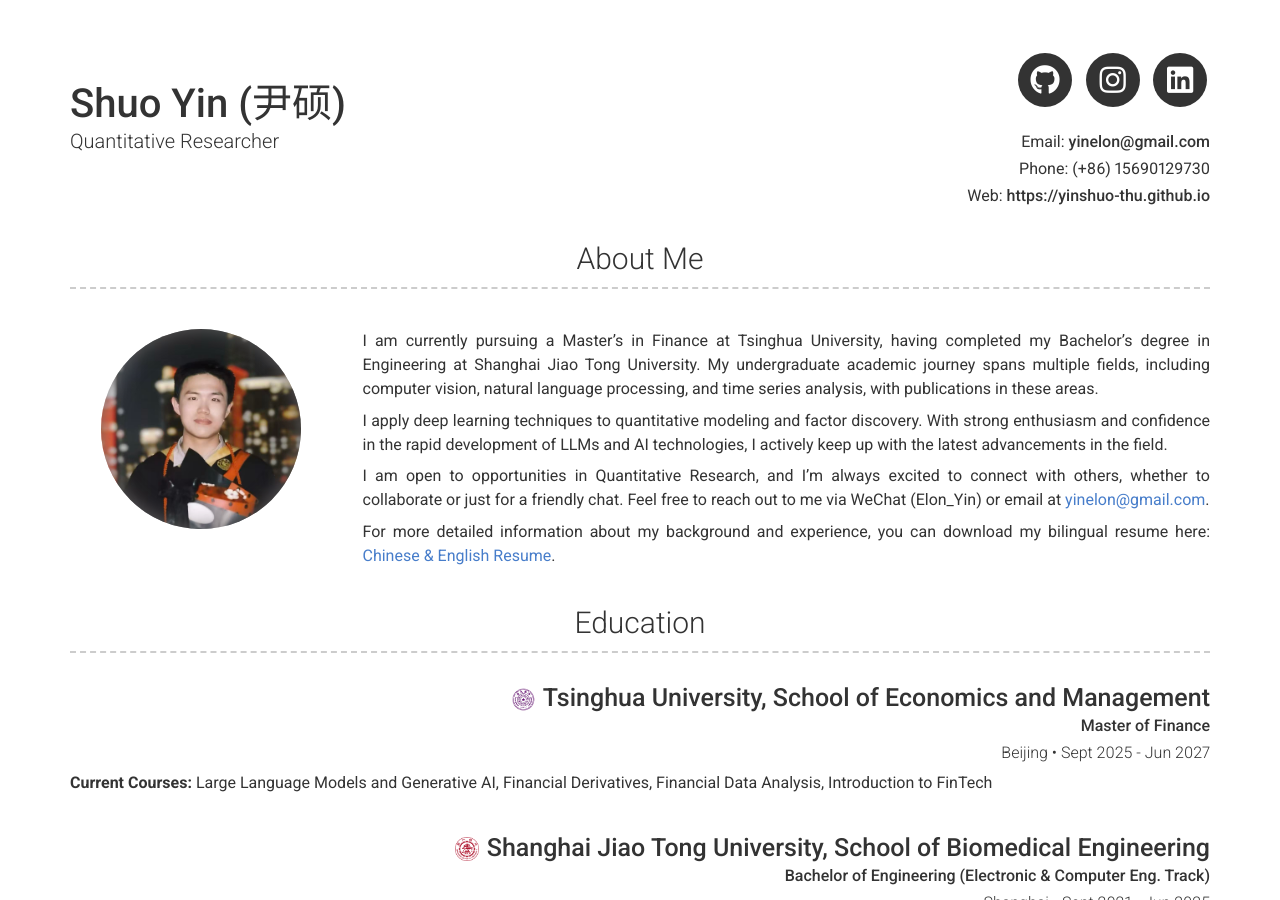
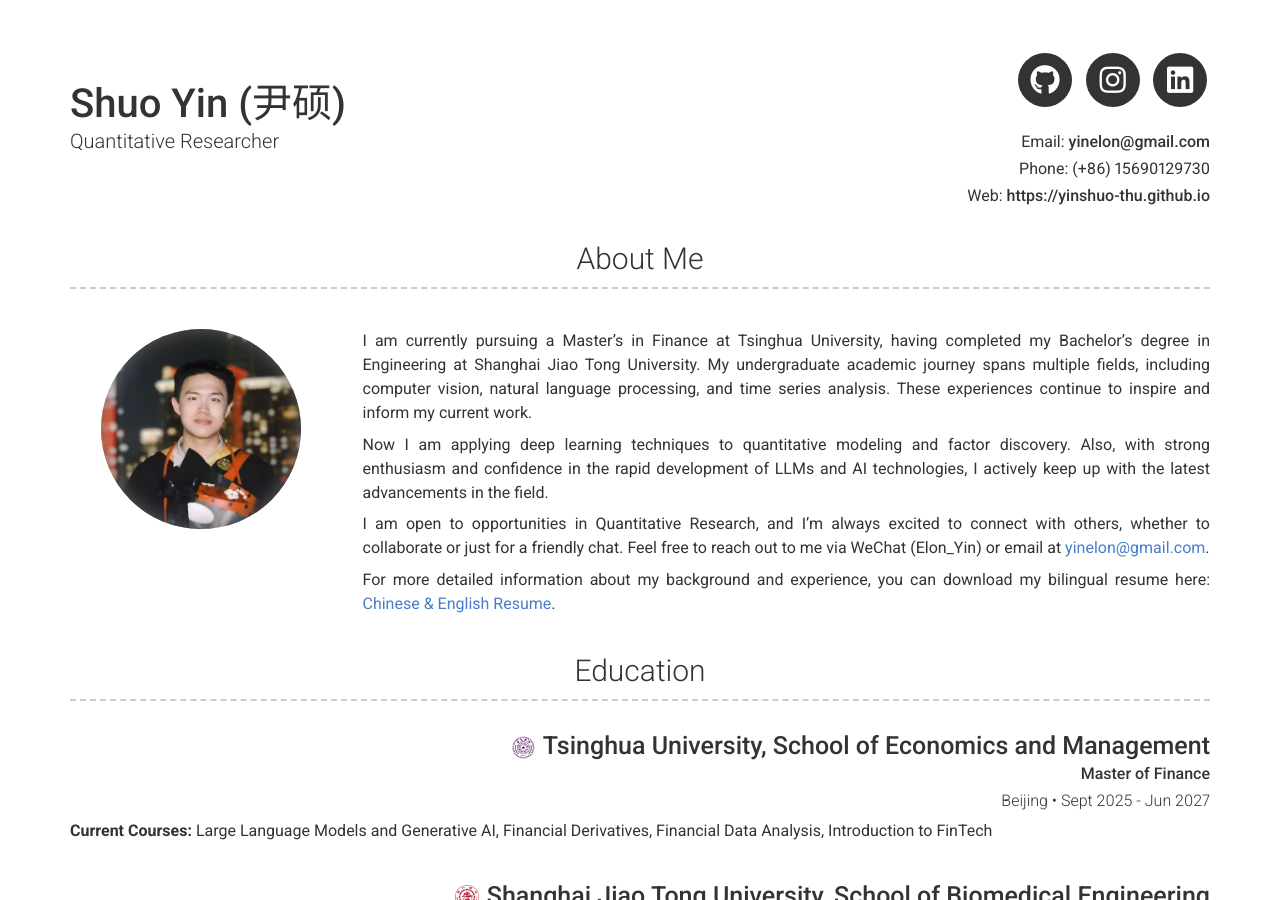
Before and after one commit to yinshuo-thu/yinshuo-thu.github.io, a Jekyll site: the page built from index.md, in a window 1280 px wide and 900 px high. Built offline with Jekyll 4.4.1, drawn with Linux system fonts in a browser that asks for light colours; nearby versions of some CDN libraries; some of the changed text lies outside the part shown.

Commit message:
Update about section and fix LNG author formatting

```diff
--- a/_config.yml
+++ b/_config.yml
@@ -49,9 +49,9 @@ googlescholar_username:
 # about_title: About Me (Use this to override about section title)
 about_profile_image: assets/head.jpg
 about_content: | # this will include new lines to allow paragraphs
-  I am currently pursuing a Master's in Finance at Tsinghua University, having completed my Bachelor's degree in Engineering at Shanghai Jiao Tong University. My undergraduate academic journey spans multiple fields, including computer vision, natural language processing, and time series analysis, with publications in these areas.
+  I am currently pursuing a Master's in Finance at Tsinghua University, having completed my Bachelor's degree in Engineering at Shanghai Jiao Tong University. My undergraduate academic journey spans multiple fields, including computer vision, natural language processing, and time series analysis. These experiences continue to inspire and inform my current work.
 
-  I apply deep learning techniques to quantitative modeling and factor discovery. With strong enthusiasm and confidence in the rapid development of LLMs and AI technologies, I actively keep up with the latest advancements in the field.
+  Now I am applying deep learning techniques to quantitative modeling and factor discovery. Also, with strong enthusiasm and confidence in the rapid development of LLMs and AI technologies, I actively keep up with the latest advancements in the field.
 
   I am open to opportunities in Quantitative Research, and I’m always excited to connect with others, whether to collaborate or just for a friendly chat. Feel free to reach out to me via WeChat (Elon\_Yin) or email at [yinelon@gmail.com](mailto:yinelon@gmail.com).
 
@@ -266,7 +266,7 @@ content:
         quote: >
           Feb 2024 - Sept 2024, Published in Nonlinear Dynamics (SCI Q2)
         description: | # this will include new lines to allow paragraphs
-          Authors: *Feier Chen*, ***Shuo Yin****, *Jiahang Zhang*, *Yi Sha* & *Huaxiao Ji*
+          Authors: *Feier Chen*, ***Shuo Yin* ***, *Jiahang Zhang*, *Yi Sha* & *Huaxiao Ji*
 
           Based on MF-DFA and multi-peak analysis, the multifractality of LNG spot freight rates was verified, and factor signals were established, including spectral decomposition components, peak positions, and long-range correlation strength. Using methods such as LSTM, LNG futures return predictions were made, incorporating indicators like the Hurst exponent to achieve strategy switching and window smoothing. The backtest results showed an annualized return rate exceeding 36%.
       - layout: left
```
